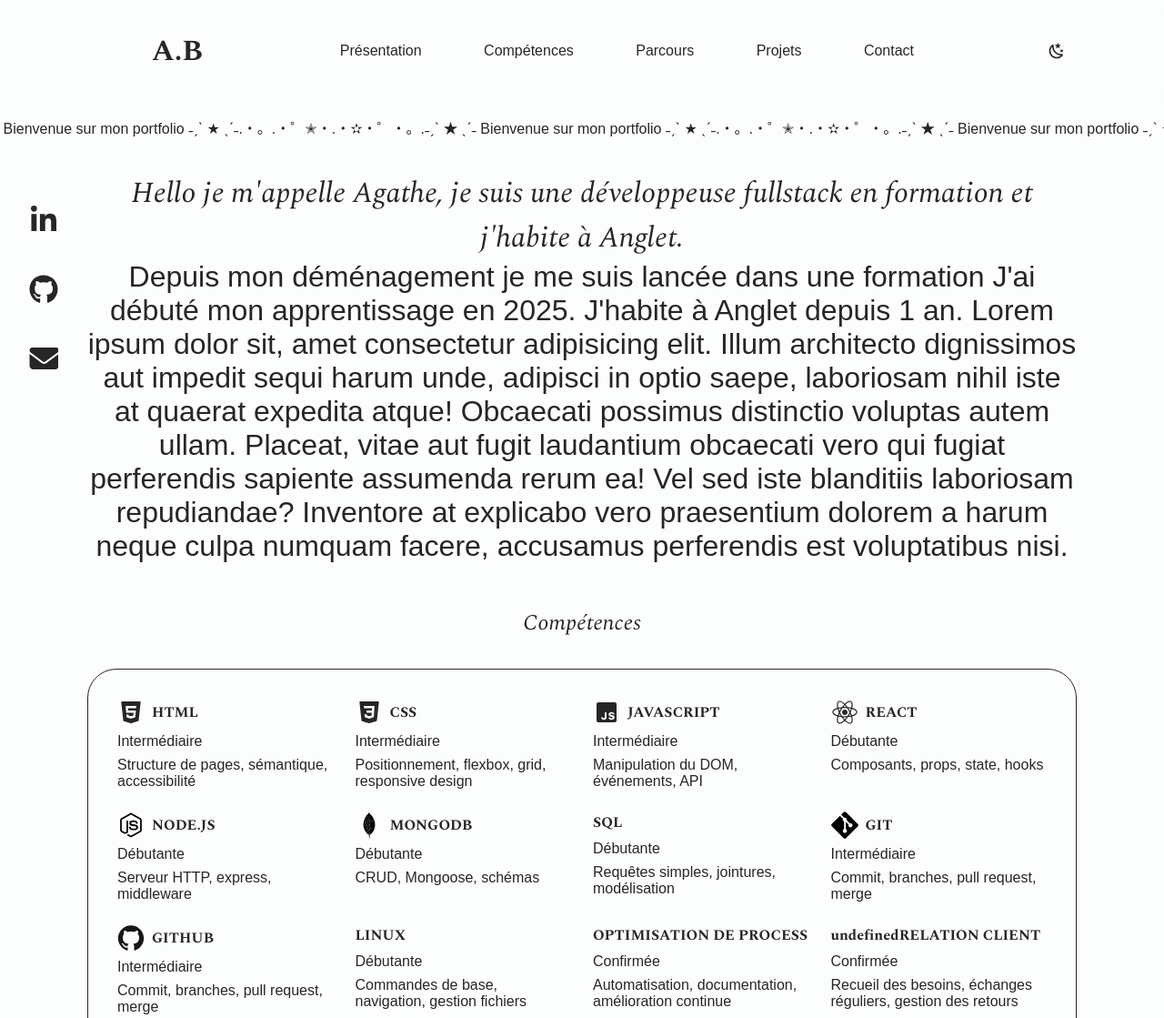
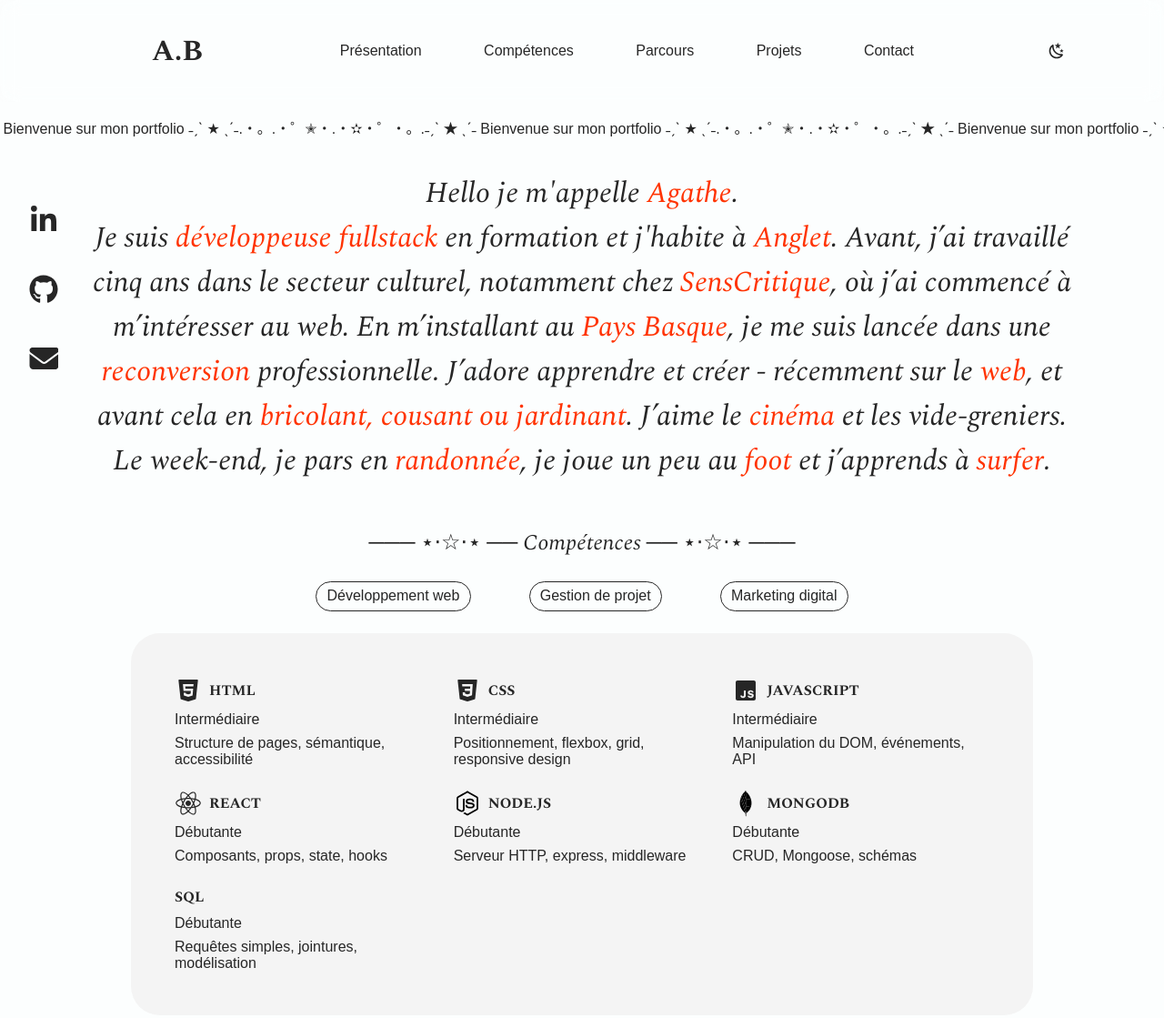
Before and after one commit to agathecopain/v1Portfolio, a plain HTML site: page index.html in a window 1280 px wide. Shown: the top 1119 px of the page at 91% size. Drawn offline with nearby package versions, Linux system fonts and the light colour scheme; a web font is replaced by a local one.

Commit message:
Ajout de la description about et des couleurs

```diff
--- a/index.html
+++ b/index.html
@@ -106,27 +106,30 @@
         <div class="main-section">
           <div class="hero" id="hero">
             <div class="about" id="about">
-              <h1>
-                Hello je m'appelle Agathe, je suis une développeuse fullstack en
-                formation et j'habite à Anglet.
-              </h1>
+              <h1>Hello je m'appelle <span>Agathe</span>.</h1>
               <p>
-                Depuis mon déménagement je me suis lancée dans une formation
-                J'ai débuté mon apprentissage en 2025. J'habite à Anglet depuis
-                1 an. Lorem ipsum dolor sit, amet consectetur adipisicing elit.
-                Illum architecto dignissimos aut impedit sequi harum unde,
-                adipisci in optio saepe, laboriosam nihil iste at quaerat
-                expedita atque! Obcaecati possimus distinctio voluptas autem
-                ullam. Placeat, vitae aut fugit laudantium obcaecati vero qui
-                fugiat perferendis sapiente assumenda rerum ea! Vel sed iste
-                blanditiis laboriosam repudiandae? Inventore at explicabo vero
-                praesentium dolorem a harum neque culpa numquam facere,
-                accusamus perferendis est voluptatibus nisi.
+                Je suis <span>développeuse fullstack</span> en formation et j'habite à <span>Anglet</span>. Avant, j’ai travaillé cinq ans dans le secteur culturel, notamment chez <span>SensCritique</span>, où j’ai commencé à m’intéresser au web.
+                En m’installant au <span>Pays Basque</span>, je me suis lancée dans une <span>reconversion</span> professionnelle.
+                J’adore apprendre et créer - récemment sur le <span>web</span>, et avant cela en <span>bricolant, cousant ou jardinant</span>.
+                J’aime le <span>cinéma</span> et les vide-greniers. Le week-end, je pars en <span>randonnée</span>, je joue un peu au <span>foot</span> et j’apprends à <span>surfer</span>.
               </p>
             </div>
           </div>
           <div id="skills" class="skills-section">
-            <h2>Compétences</h2>
+            <h2>
+              <span>─── ⋆⋅☆⋅⋆ ── </span>Compétences<span> ── ⋆⋅☆⋅⋆ ───</span>
+            </h2>
+            <div class="skills-filter" id="skills-btn">
+              <button type="button" class="btn" id="skills-web-btn">
+                Développement web
+              </button>
+              <button type="button" class="btn" id="skills-projectmgmt-btn">
+                Gestion de projet
+              </button>
+              <button type="button" class="btn" id="skills-marketing-btn">
+                Marketing digital
+              </button>
+            </div>
             <div class="skills-container" id="skills-container"></div>
           </div>
           <div class="experiences-section" id="experience">
--- a/src/scripts/script.js
+++ b/src/scripts/script.js
@@ -58,18 +58,59 @@ window.onload = () => {
   toggleBtn(savedTheme);
 };
 
-//intégration compétences
+//intégration compétences-------------------------------------------
+
+//filter
+const skillsWebBtn = document.getElementById(`skills-web-btn`);
+const skillsProjectBtn = document.getElementById(`skills-projectmgmt-btn`);
+const skillsMarketingBtn = document.getElementById(`skills-marketing-btn`);
+
 fetch(`src/scripts/skills.json`)
   .then((response) => response.json())
   .then((skills) => {
-    generateSkills(skills);
+    const defaultSkills = skills.filter((e) =>
+      e.categorie.includes(`Développement web`)
+    );
+    generateSkills(defaultSkills);
+    skillsWebBtn.addEventListener("click", () => {
+      const filteredSkillsDevWeb = skills.filter((e) =>
+        e.categorie.includes(`Développement web`)
+      );
+      generateSkills(filteredSkillsDevWeb);
+      skillsWebBtn.classList.add("activeBtn");
+      skillsProjectBtn.classList.remove("activeBtn");
+      skillsMarketingBtn.classList.remove("activeBtn");
+    });
+    skillsProjectBtn.addEventListener("click", () => {
+      const filteredSkillsPM = skills.filter((e) =>
+        e.categorie.includes(`Gestion de projet`)
+      );
+      generateSkills(filteredSkillsPM);
+      skillsProjectBtn.classList.add("activeBtn");
+      skillsWebBtn.classList.remove("activeBtn");
+      skillsMarketingBtn.classList.remove("activeBtn");
+    });
+    skillsMarketingBtn.addEventListener("click", () => {
+      const filteredSkillsMarket = skills.filter((e) =>
+        e.categorie.includes(`Marketing digital`)
+      );
+      generateSkills(filteredSkillsMarket);
+      skillsMarketingBtn.classList.add("activeBtn");
+      skillsProjectBtn.classList.remove("activeBtn");
+      skillsWebBtn.classList.remove("activeBtn");
+    });
+    generateSkills(filteredSkills);
   })
   .catch((error) => {
     console.error(error);
   });
 
+//hover des boutons
+
+//fonction pour injecter les skills
 const containerSkills = document.getElementById(`skills-container`);
 function generateSkills(el) {
+  containerSkills.innerHTML = "";
   el.forEach((skill) => {
     const divSkills = document.createElement(`div`);
     divSkills.innerHTML = `
--- a/src/scripts/skills.json
+++ b/src/scripts/skills.json
@@ -46,7 +46,7 @@
     "categorie": "Développement web",
     "niveau": "Débutante",
     "commentaire": "Requêtes simples, jointures, modélisation",
-    "svg":""
+    "svg": ""
   },
   {
     "nom": "Git",
@@ -67,80 +67,91 @@
     "categorie": "Outils",
     "niveau": "Débutante",
     "commentaire": "Commandes de base, navigation, gestion fichiers",
-    "svg":""
+    "svg": ""
   },
   {
     "nom": "Optimisation de process",
     "categorie": "Gestion de projet",
     "niveau": "Confirmée",
     "commentaire": "Automatisation, documentation, amélioration continue",
-    "svg":""
+    "svg": ""
   },
   {
     "nom": "Relation client",
     "categorie": "Gestion de projet",
     "niveau": "Confirmée",
-    "commentaire": "Recueil des besoins, échanges réguliers, gestion des retours"
+    "commentaire": "Recueil des besoins, échanges réguliers, gestion des retours",
+    "svg": ""
   },
   {
     "nom": "Rédaction de spécifications",
     "categorie": "Gestion de projet",
     "niveau": "Confirmée",
-    "commentaire": "Traduction fonctionnelle/technique, suivi de livrables"
+    "commentaire": "Traduction fonctionnelle/technique, suivi de livrables",
+    "svg": ""
   },
   {
     "nom": "Conduite de projet",
     "categorie": "Gestion de projet",
     "niveau": "Confirmée",
-    "commentaire": "Planification, jalons, coordination d'équipe"
+    "commentaire": "Planification, jalons, coordination d'équipe",
+    "svg": ""
   },
   {
     "nom": "Animation de réunions",
     "categorie": "Gestion de projet",
     "niveau": "Confirmée",
-    "commentaire": "Préparation, ordre du jour, compte-rendu"
+    "commentaire": "Préparation, ordre du jour, compte-rendu",
+    "svg": ""
   },
   {
     "nom": "Transmission de savoirs",
     "categorie": "Gestion de projet",
     "niveau": "Confirmée",
-    "commentaire": "Mentorat, documentation, pédagogie"
+    "commentaire": "Mentorat, documentation, pédagogie",
+    "svg": ""
   },
   {
     "nom": "Management d'équipe",
     "categorie": "Gestion de projet",
     "niveau": "Confirmée",
-    "commentaire": "Encadrement de 2 personnes, répartition des tâches, montée en compétence"
+    "commentaire": "Encadrement de 2 personnes, répartition des tâches, montée en compétence",
+    "svg": ""
   },
   {
     "nom": "Responsabilité opérationnelle",
     "categorie": "Gestion de projet",
     "niveau": "Confirmée",
-    "commentaire": "Pilotage du pôle publicité digitale, prise de décision stratégique"
+    "commentaire": "Pilotage du pôle publicité digitale, prise de décision stratégique",
+    "svg": ""
   },
   {
     "nom": "Refonte de process",
     "categorie": "Gestion de projet",
     "niveau": "Confirmée",
-    "commentaire": "Audit, restructuration des méthodes de gestion, documentation et mise en œuvre"
+    "commentaire": "Audit, restructuration des méthodes de gestion, documentation et mise en œuvre",
+    "svg": ""
   },
   {
     "nom": "Publicité digitale",
     "categorie": "Marketing digital",
     "niveau": "Confirmée",
-    "commentaire": "Campagnes efficaces via Meta Ads, Google Ads"
+    "commentaire": "Campagnes efficaces via Meta Ads, Google Ads",
+    "svg": ""
   },
   {
     "nom": "Tracking & Analytics",
     "categorie": "Marketing digital",
     "niveau": "Confirmée",
-    "commentaire": "Mise en place de pixels, analyse via Google Analytics"
+    "commentaire": "Mise en place de pixels, analyse via Google Analytics",
+    "svg": ""
   },
   {
     "nom": "Emailing",
     "categorie": "Marketing digital",
     "niveau": "Confirmée",
-    "commentaire": "Outils comme Brevo, ciblage, taux d’ouverture"
+    "commentaire": "Outils comme Brevo, ciblage, taux d’ouverture",
+    "svg": ""
   },
   {
     "nom": "CMS Wordpress",
@@ -174,36 +185,42 @@
     "nom": "Autonomie",
     "categorie": "Soft skills",
     "niveau": "Confirmée",
-    "commentaire": "Travail en autonomie sur des projets complexes"
+    "commentaire": "Travail en autonomie sur des projets complexes",
+    "svg": ""
   },
   {
     "nom": "Rigueur",
     "categorie": "Soft skills",
     "niveau": "Confirmée",
-    "commentaire": "Respect des délais, qualité des livrables"
+    "commentaire": "Respect des délais, qualité des livrables",
+    "svg": ""
   },
   {
     "nom": "Curiosité",
     "categorie": "Soft skills",
     "niveau": "Confirmée",
-    "commentaire": "Veille technologique, apprentissage continu"
+    "commentaire": "Veille technologique, apprentissage continu",
+    "svg": ""
   },
   {
     "nom": "Pédagogie",
     "categorie": "Soft skills",
     "niveau": "Confirmée",
-    "commentaire": "Transmission claire, écoute active"
+    "commentaire": "Transmission claire, écoute active",
+    "svg": ""
   },
   {
     "nom": "Travail en équipe",
     "categorie": "Soft skills",
     "niveau": "Confirmée",
-    "commentaire": "Collaboration interdisciplinaire, communication fluide"
+    "commentaire": "Collaboration interdisciplinaire, communication fluide",
+    "svg": ""
   },
   {
     "nom": "Prise d’initiative",
     "categorie": "Soft skills",
     "niveau": "Confirmée",
-    "commentaire": "Proposition d’idées, lancement d’améliorations"
+    "commentaire": "Proposition d’idées, lancement d’améliorations",
+    "svg": ""
   }
 ]
--- a/src/styles/style.css
+++ b/src/styles/style.css
@@ -1,8 +1,14 @@
 :root {
   --gray-5: #fcfefe;
   --gray-10: #f4f4f4;
+  --gray-20: #e0e0e0;
+  --gray-40: #a8a8a8;
+  --gray-50: #8d8d8d;
+  --gray-60: #6f6f6f;
+  --gray-80: #393939;
   --gray-90: #262626;
   --yellow: #ffff00;
+  --light-orange: #ffa791;
   --orange: #ff3300;
   --rouge: #ff0000;
   --vert-jaune: #ccff33;
@@ -195,8 +201,15 @@ main {
   font-size: 2rem;
 }
 .about p {
+  font-family: "Spectral", serif;
+  font-style: italic;
   font-size: 2rem;
   margin: 0;
+}
+
+.about span{
+  color: var(--orange);
+  font-weight:500
 }
 
 /* Skills
@@ -210,17 +223,69 @@ main {
 }
 .skills-section h2 {
   align-self: center;
-  margin-bottom: 2rem;
+  margin-bottom: 1.5rem;
+}
+
+.skills-section h2 span {
+  font-style: normal;
 }
 
 .skills-container {
   display: grid;
-  grid-template-columns: 1fr 1fr 1fr 1fr;
+  grid-template-columns: 1fr 1fr 1fr;
   gap: 1.5rem;
-  border: 0.1px solid var(--gray-90);
   border-radius: 32px;
-  padding: 2rem;
+  margin: 0 3rem;
+  background-color: var(--gray-10);
+  padding: 3rem;
 }
+
+/*Btn filtres skills*/
+.skills-filter {
+  display: flex;
+  flex-direction: row;
+  justify-content: center;
+  gap: 4rem;
+  margin-bottom: 1.5rem;
+}
+
+.btn {
+  border: 0.5px solid var(--gray-90);
+  border-radius: 32px;
+  background-color: inherit;
+  color: inherit;
+  padding: 0.4rem 0.7rem;
+  font-family: "Wotfard", sans-serif;
+  font-size: 1rem;
+  font-weight: 500;
+  margin: 0;
+}
+
+.btn:hover {
+  color: var(--orange);
+  background-color: var(--light-orange);
+  border: none;
+  transform: scale(1.1);
+  transition: 100ms;
+  font-weight: bold;
+}
+
+.activeBtn,
+.activeBtn:hover {
+  color: var(--gray-10);
+  background-color: var(--orange);
+  border: 1px solid var(--orange);
+}
+
+/*dark mode*/
+.dark .skills-container {
+  background-color: var(--gray-80);
+}
+
+.dark .btn {
+  border: none;
+}
+
 /*Organisation des skills*/
 .skills-container div {
   display: flex;
```
